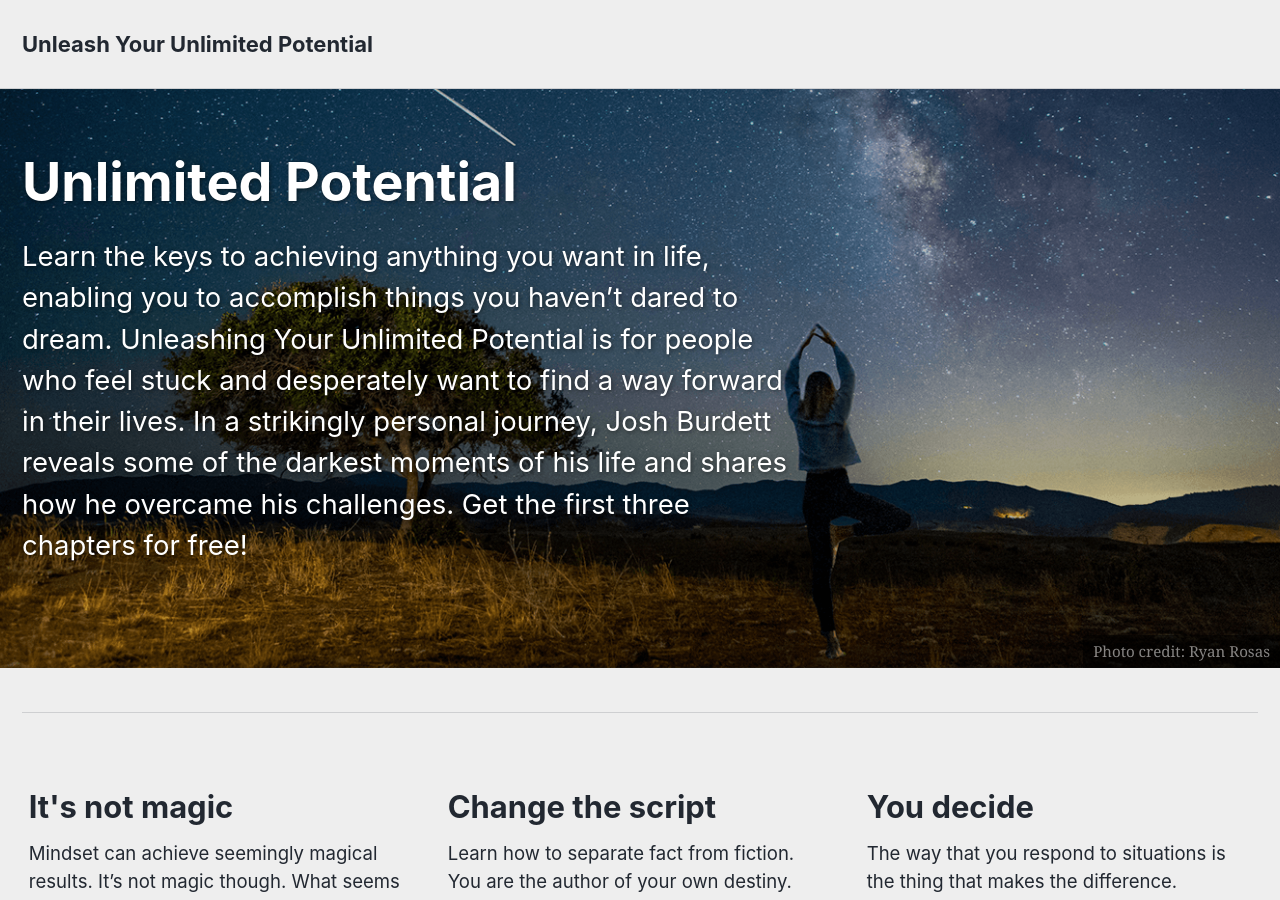
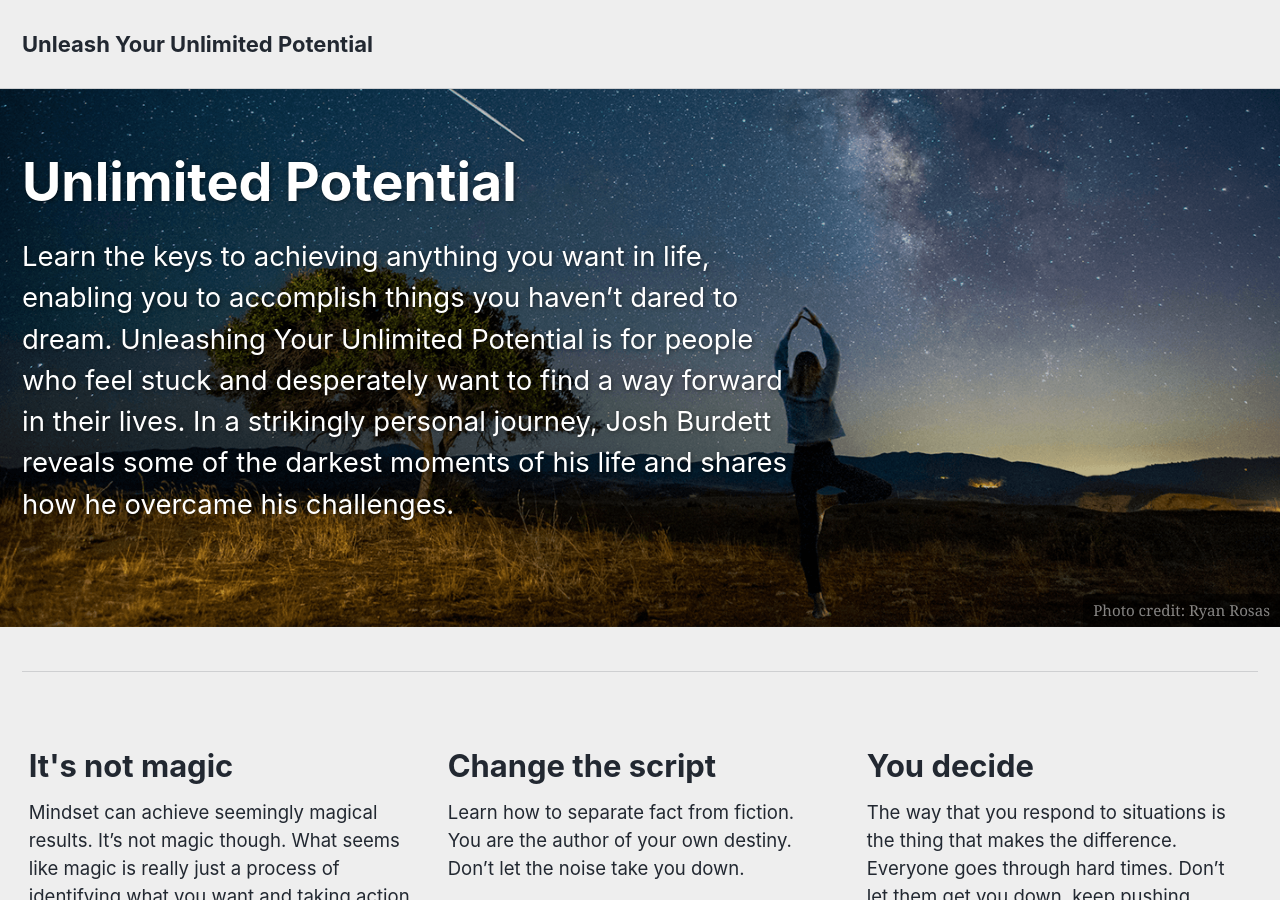
Before and after one commit to josh-burdett/josh-burdett.github.io, a Jekyll site: the page built from index.html, in a window 1280 px wide and 900 px high. Built offline with Jekyll 4.4.1, drawn with Linux system fonts in a browser that asks for light colours; cached includes are drawn as plain includes; nearby versions of some CDN libraries; the list of posts is cut into pages by our own code.

Commit message:
Update index.html

```diff
--- a/index.html
+++ b/index.html
@@ -10,7 +10,7 @@
 #    - label: "Send My Free Book Preview"
 #      url: "/_pages/optin.html"
   caption: "Photo credit: [Ryan Rosas](https://www.instagram.com/pixleprohd/?hl=en)"
-excerpt: "Learn the keys to achieving anything you want in life, enabling you to accomplish things you haven’t dared to dream. Unleashing Your Unlimited Potential is for people who feel stuck and desperately want to find a way forward in their lives. In a strikingly personal journey, Josh Burdett reveals some of the darkest moments of his life and shares how he overcame his challenges. Get the first three chapters for free!"
+excerpt: "Learn the keys to achieving anything you want in life, enabling you to accomplish things you haven’t dared to dream. Unleashing Your Unlimited Potential is for people who feel stuck and desperately want to find a way forward in their lives. In a strikingly personal journey, Josh Burdett reveals some of the darkest moments of his life and shares how he overcame his challenges."
 feature_row:
   - title: "It's not magic"
     excerpt: "Mindset can achieve seemingly magical results. It's not magic though. What seems like magic is really just a process of identifying what you want and taking action to get it."
```
